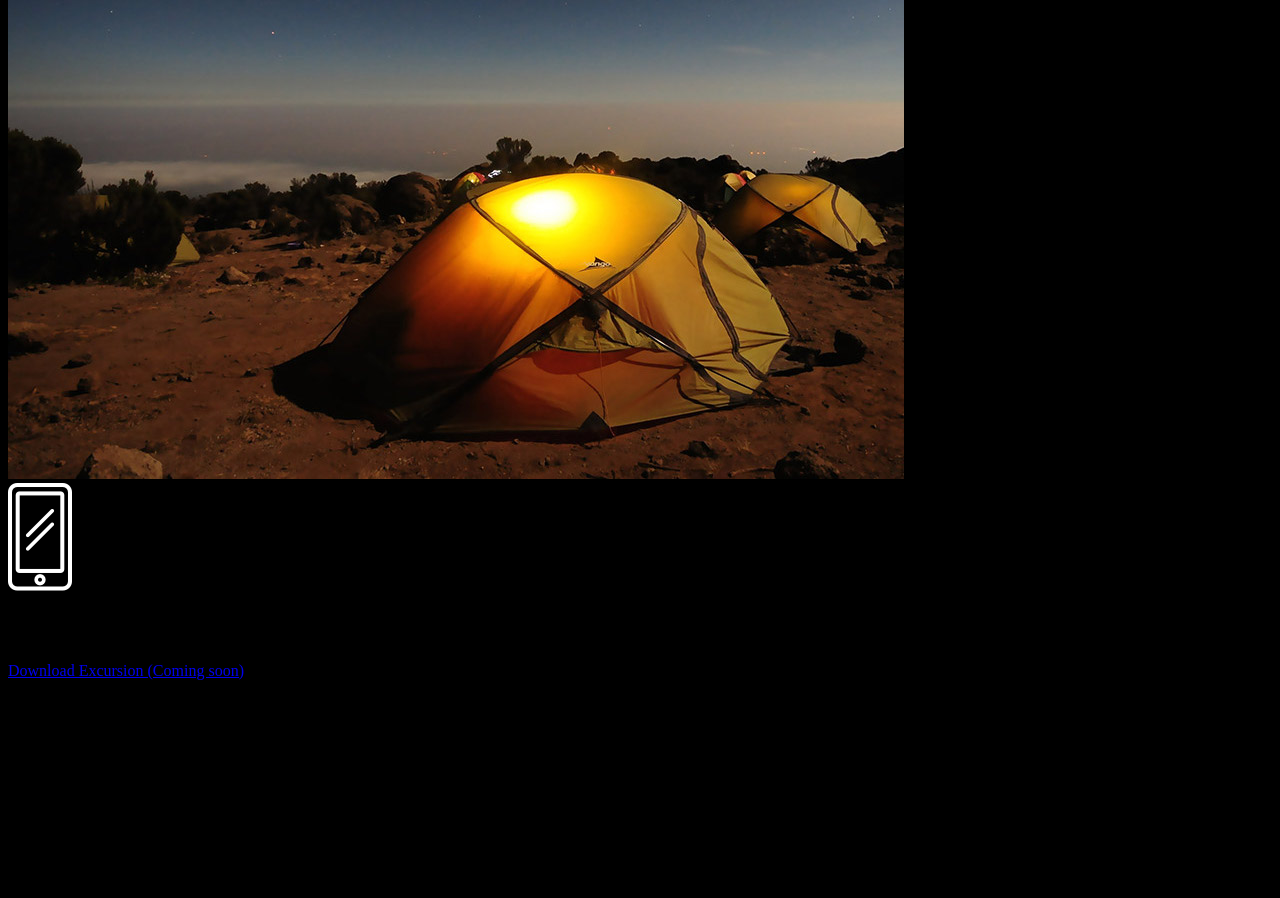
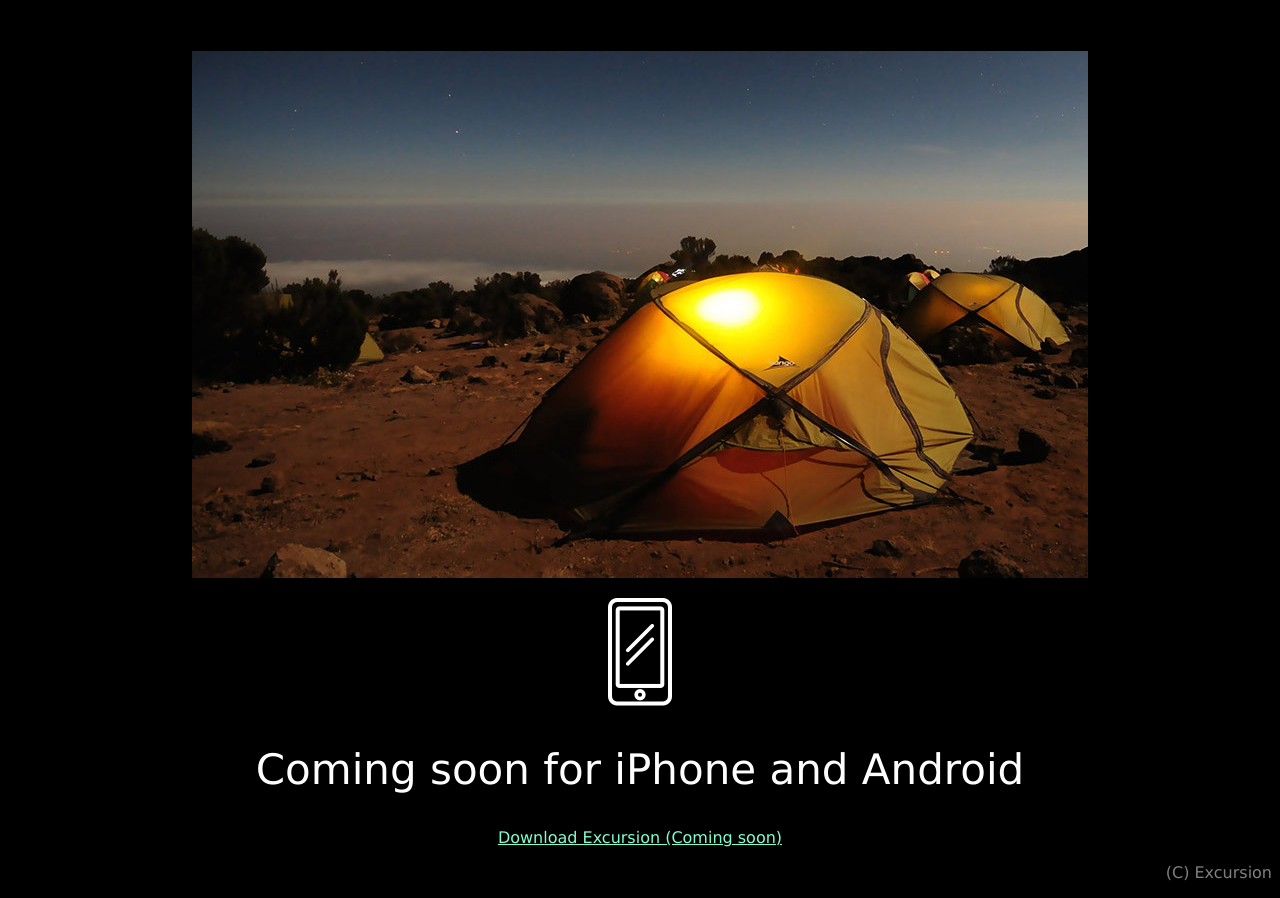
Before and after one commit to emilynordhoff/excursion, a plain HTML site: page index.html in a window 1280 px wide. Shown: the part 247-1145 px from the top of the page. Before the commit the page ends 977 px from the top, so only its background shows below. Drawn offline with Linux system fonts and the light colour scheme.

Commit message:
Style all set except video.

```diff
--- a/index.html
+++ b/index.html
@@ -5,18 +5,21 @@
     <link href="resources/css/style.css" type="text/css" rel="stylesheet">
   </head>
   <body>
+    <div class="main-page">
       <h1>Discover hidden places in the world around you</h1>
-    <p><a href="#" target="_blank">Download Excursion (Coming soon)</a></p>
+      <p><a href="#" target="_blank" class="download">Download Excursion (Coming soon)</a></p>
       <!--
       <video src="resources/videos/excursion.mp4">
       -->
       <h2>Your personal travel guide</h2>
       <p>Excursion remembers places you like, and recommends new points of interest around you.</p>
-    <img src="resources/images/camp.jpg">
-    <br />
-    <img src="resources/images/phone.png">
+      <p><img src="resources/images/camp.jpg"></p>
+      <p><img src="resources/images/phone.png"></p>
       <h2>Coming soon for iPhone and Android</h2>
-    <p><a href="#" target="_blank">Download Excursion (Coming soon)</a></p>
+      <p><a href="#" target="_blank" class="download">Download Excursion (Coming soon)</a></p>
+    </div>
+    <div class="footer">
       <p>(C) Excursion</p>
+    </div>
   </body>
 </html>
--- a/resources/css/style.css
+++ b/resources/css/style.css
@@ -1,3 +1,30 @@
-* {
-background-color: black;
+body {
+  background-color: black;
+  font-family: Verdana;
+  text-align: center;
 }
+h1, h2 {
+  color: white;
+  text-align: center;
+}
+h1 {
+  font-weight: normal;
+  font-size: 50px;
+}
+h2 {
+  font-weight: 300;
+  font-size: 42px;
+}
+p {
+  color: gray
+  font-size: 21px;
+}
+.download {
+  color: Aquamarine;
+  font-size: 16px;
+}
+
+.footer {
+  text-align: right;
+  color: gray;
+}
```
Lines whose indentation alone changed are shown as unchanged.
